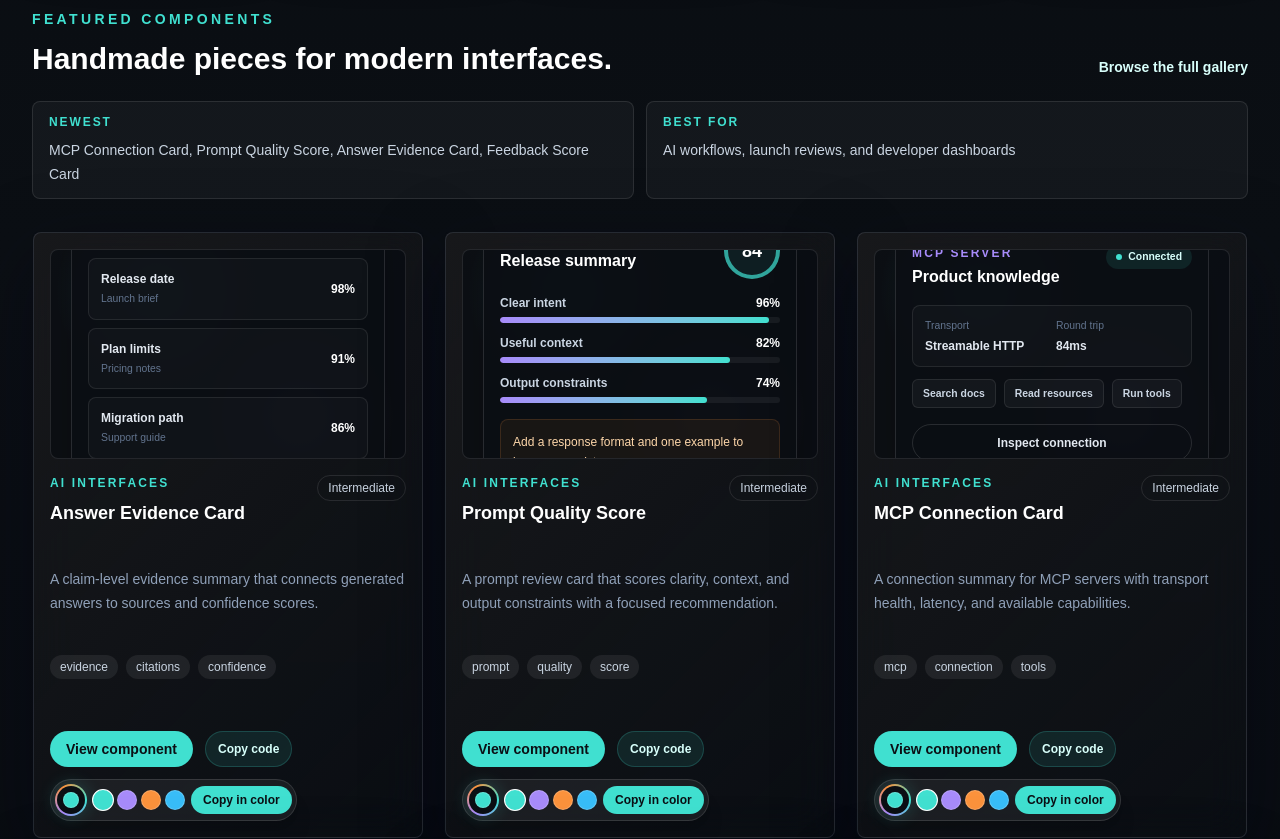
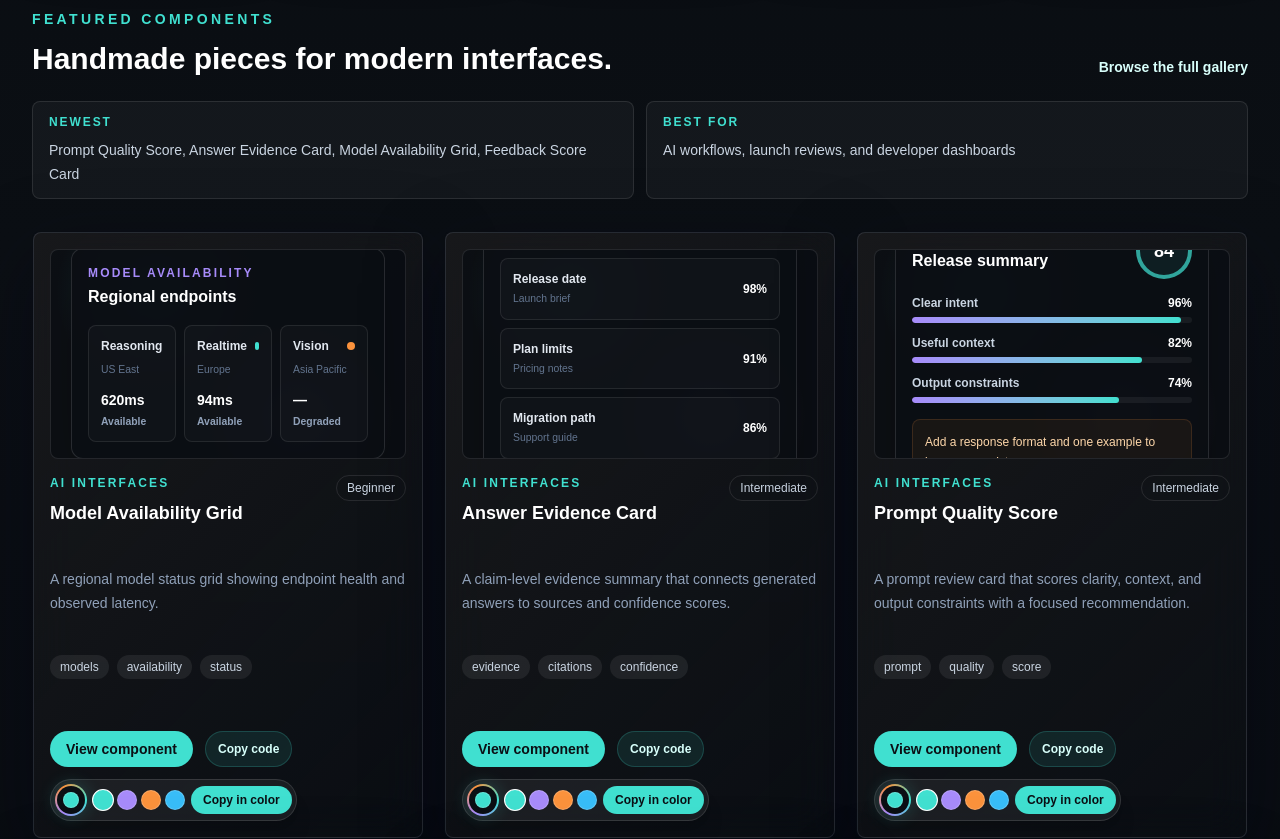
Before and after one commit to edujbarrios/edujbarrios-ui, a Next.js app: page / in a window 1280 px wide. Shown: the part 1300-2139 px from the top of the page. Built offline with nearby package versions, Linux system fonts and the light colour scheme.

Commit message:
add model availability grid

```diff
--- a/components/component-preview.tsx
+++ b/components/component-preview.tsx
@@ -69,6 +69,7 @@ import { ModelConsensusPanel } from "@/components/ui/model-consensus-panel";
 import { ModelEvalComparison } from "@/components/ui/model-eval-comparison";
 import { ModelFallbackRoute } from "@/components/ui/model-fallback-route";
 import { ModelDriftAlert } from "@/components/ui/model-drift-alert";
+import { ModelAvailabilityGrid } from "@/components/ui/model-availability-grid";
 import { NeuralSearchInput } from "@/components/ui/neural-search-input";
 import { NeonGradientButton } from "@/components/ui/neon-gradient-button";
 import { NotificationBell } from "@/components/ui/notification-bell";
@@ -126,6 +127,7 @@ import { RetrievalQueryPlanner } from "@/components/ui/retrieval-query-planner";
 import { RateLimitGauge } from "@/components/ui/rate-limit-gauge";
 
 const previews: Record<ComponentSlug, ComponentType> = {
+  "model-availability-grid": ModelAvailabilityGrid,
   "answer-evidence-card": AnswerEvidenceCard,
   "prompt-quality-score": PromptQualityScore,
   "mcp-connection-card": McpConnectionCard,
--- /dev/null
+++ b/components/ui/model-availability-grid.tsx
@@ -0,0 +1,23 @@
+const models = [
+  { name: "Reasoning", region: "US East", latency: "620ms", status: "Available" },
+  { name: "Realtime", region: "Europe", latency: "94ms", status: "Available" },
+  { name: "Vision", region: "Asia Pacific", latency: "—", status: "Degraded" },
+];
+
+export function ModelAvailabilityGrid() {
+  return (
+    <section className="w-full max-w-md rounded-xl border border-white/12 bg-[#0b0f14]/92 p-4 shadow-2xl">
+      <header><p className="text-xs font-semibold uppercase tracking-[0.18em] text-[#a78bfa]">Model availability</p><h3 className="mt-1 text-base font-bold text-white">Regional endpoints</h3></header>
+      <ul className="mt-4 grid gap-2 sm:grid-cols-3">
+        {models.map((model) => (
+          <li key={model.name} className="rounded-lg border border-white/9 bg-white/[0.025] p-3">
+            <div className="flex items-center justify-between gap-2"><p className="text-xs font-bold text-slate-200">{model.name}</p><span className={`h-2 w-2 rounded-full ${model.status === "Available" ? "bg-[#40E0D0]" : "bg-[#fb923c]"}`} aria-hidden="true" /></div>
+            <p className="mt-2 text-[0.65rem] text-slate-500">{model.region}</p>
+            <p className="mt-3 text-sm font-black text-white">{model.latency}</p>
+            <p className="mt-1 text-[0.65rem] font-semibold text-slate-400">{model.status}</p>
+          </li>
+        ))}
+      </ul>
+    </section>
+  );
+}
--- a/data/component-code.ts
+++ b/data/component-code.ts
@@ -1456,6 +1456,18 @@ export function AnswerEvidenceCard() {
     <button type="button" className="mt-3 w-full rounded-full border border-white/12 px-4 py-2.5 text-xs font-bold text-slate-200">Review citations</button>
   </section>;
 }`,
+  "model-availability-grid": `const models = [
+  { name: "Reasoning", region: "US East", latency: "620ms", status: "Available" },
+  { name: "Realtime", region: "Europe", latency: "94ms", status: "Available" },
+  { name: "Vision", region: "Asia Pacific", latency: "—", status: "Degraded" },
+];
+
+export function ModelAvailabilityGrid() {
+  return <section className="w-full max-w-md rounded-xl border border-white/12 bg-[#0b0f14]/92 p-4 shadow-2xl">
+    <header><p className="text-xs font-semibold uppercase tracking-[0.18em] text-[#a78bfa]">Model availability</p><h3 className="mt-1 text-base font-bold text-white">Regional endpoints</h3></header>
+    <ul className="mt-4 grid gap-2 sm:grid-cols-3">{models.map((model) => <li key={model.name} className="rounded-lg border border-white/9 bg-white/[0.025] p-3"><div className="flex items-center justify-between gap-2"><p className="text-xs font-bold text-slate-200">{model.name}</p><span className={"h-2 w-2 rounded-full " + (model.status === "Available" ? "bg-[#40E0D0]" : "bg-[#fb923c]")} aria-hidden="true" /></div><p className="mt-2 text-[0.65rem] text-slate-500">{model.region}</p><p className="mt-3 text-sm font-black text-white">{model.latency}</p><p className="mt-1 text-[0.65rem] font-semibold text-slate-400">{model.status}</p></li>)}</ul>
+  </section>;
+}`,
   "feedback-score-card": `const ratings = [
   { label: "Useful", value: "94%" },
   { label: "Clear", value: "89%" },
--- a/lib/components.ts
+++ b/lib/components.ts
@@ -1098,6 +1098,18 @@ export const components: ComponentItem[] = [
     featured: true,
   },
   {
+    slug: "model-availability-grid",
+    name: "Model Availability Grid",
+    description: "A regional model status grid showing endpoint health and observed latency.",
+    category: "AI Interfaces",
+    tags: ["models", "availability", "status"],
+    difficulty: "Beginner",
+    code: componentCode["model-availability-grid"],
+    usage: `<ModelAvailabilityGrid />`,
+    accessibility: "Availability, region, and latency are readable without relying on status colors.",
+    featured: true,
+  },
+  {
     slug: "feedback-score-card",
     name: "Feedback Score Card",
     description: "A reviewer feedback summary for beta launches, QA passes, and design reviews.",
```
